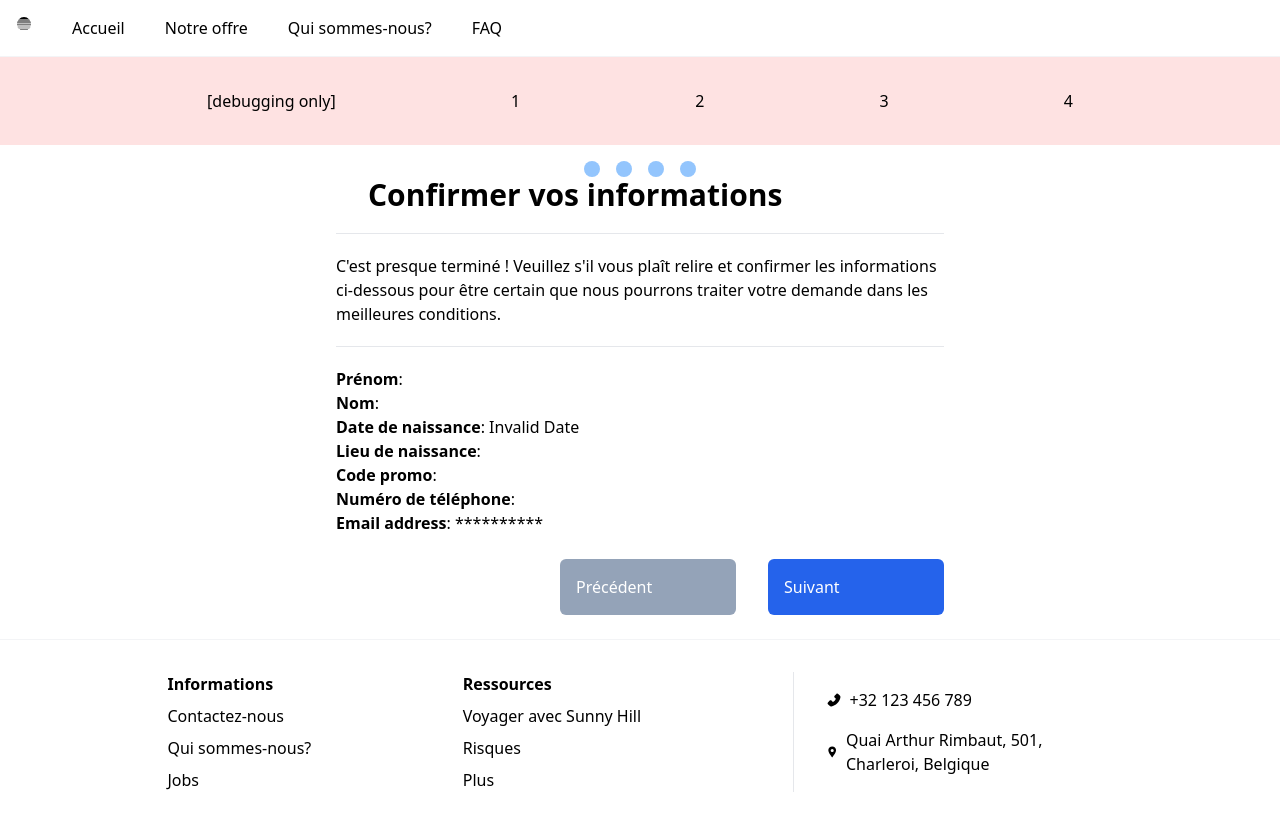
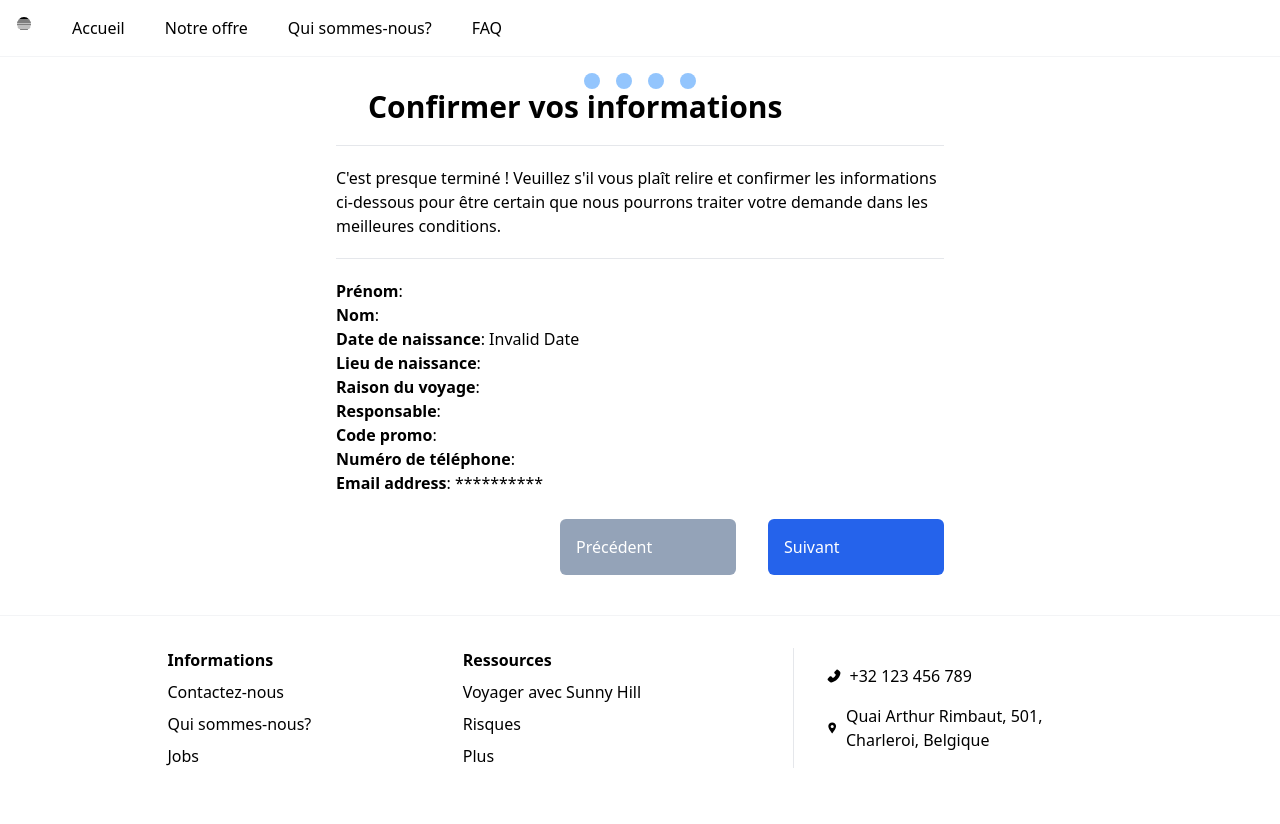
Before and after one commit to nathvda/SunnyHillAgency, a React (Vite) app: page /form/step-four in a window 1280 px wide. After the commit the page ends 800 px from the top, so only its background shows below. Built offline with nearby package versions, Linux system fonts and the light colour scheme.

Commit message:
Fixed form

```diff
--- a/src/Form.tsx
+++ b/src/Form.tsx
@@ -7,13 +7,13 @@ const Form = () => {
 
     return (
         <div className="flex-grow">
-            <div className="bg-red-100 p-8 flex justify-evenly">
+            {/* <div className="bg-red-100 p-8 flex justify-evenly">
             [debugging only]
             <Link to="/form/">1</Link>
             <Link to="/form/step-two">2</Link>
             <Link to="/form/step-three">3</Link>
             <Link to="/form/step-four">4</Link>
-            </div>
+            </div> */}
             <Outlet/>
         </div>
     );
--- a/src/FormSteps/StepFour.tsx
+++ b/src/FormSteps/StepFour.tsx
@@ -34,6 +34,8 @@ const StepFour = () => {
       <div><b>Nom</b>: {formData.lastName}</div>
       <div><b>Date de naissance</b>: {new Date(formData.dateOfBirth).toLocaleDateString()}</div>
       <div><b>Lieu de naissance</b>: {formData.placeOfBirth}</div>
+      <div><b>Raison du voyage</b>: {formData.reasonForTravelling}</div>
+      <div><b>Responsable</b>: {formData.sender}</div>
       <div><b>Code promo</b>: {formData.codePromo}</div>
       <div><b>Numéro de téléphone</b>: {formData.phoneNumber}</div>
       <div><b>Email address</b>: {formData.emailAddress.slice(0,2).concat('**********')}</div>
--- a/src/FormSteps/StepTwo.tsx
+++ b/src/FormSteps/StepTwo.tsx
@@ -7,6 +7,7 @@ import { Listbox } from "@headlessui/react";
 // import { useQuery, gql } from "@apollo/client";
 import Submit from "../Submit";
 import FormHeading from "../FormHeading";
+import { useFormStore } from "../store";
 
 const secondSchema = z.object({
   reasonForTravelling: z
@@ -41,9 +42,11 @@ const options = [
 
 const StepTwo = () => {
   const navigate = useNavigate();
-  const [selectedReason, setSelectedReason] = useState(options[0]);
   // const { loading, error, data } = useQuery(GET_NAMES);
-  const [selectedSender, setSelectedSender] = useState(options[0]);
+
+  const [reason,updateReason] = useFormStore((state) => [state.reasonForTravelling, state.updateReason]);
+  const [sender,updateSender] = useFormStore((state) => [state.sender, state.updateSender]);
+
 
   const {
     control,
@@ -54,8 +57,8 @@ const StepTwo = () => {
     resolver: zodResolver(secondSchema),
   });
   const onSubmit = handleSubmit((data) => {
-    console.log(data);
-    console.log(data);
+    updateSender(data.sender);
+    updateReason(data.reasonForTravelling);
     navigate("/form/step-three", { replace: true });
   });
 
@@ -84,20 +87,20 @@ const StepTwo = () => {
             render={({field:{onChange,value,name}}) => (
               <Listbox value={value} onChange={onChange} name={name}>
                 <Listbox.Label>Raison du départ:</Listbox.Label>
-                <Listbox.Button>{value || "Choisissez votre raison"}</Listbox.Button>
-                <Listbox.Options className="absolute rounded-md border-b-2 border-blue-100 left-10">
+                <Listbox.Button className="relative bg-white p-4 text-center border border-gray-100">{value || reason || "Choisissez votre raison"}
+                <Listbox.Options className="absolute rounded-md border-b-2 border-blue-100">
                   {options.map((person) => (
                     <Listbox.Option
                       key={person.id}
                       value={person.reason}
                       disabled={person.unavailable}
                       as={Fragment}
-                    >{({active,selected}) => (
+                    >
                       <li className="bg-white shadow-sm p-4 border-t border-gray-100 hover:bg-blue-100">{person.reason}</li>
-                      )}
                     </Listbox.Option>
                   ))}
-                </Listbox.Options>
+                </Listbox.Options></Listbox.Button>
+
               </Listbox>
             )}
             {...register("reasonForTravelling")}
@@ -112,7 +115,7 @@ const StepTwo = () => {
             render={({field:{onChange,value,name}}) => (
               <Listbox value={value} onChange={onChange} name={name}>
                 <Listbox.Label>Qui vous envoie:</Listbox.Label>
-                <Listbox.Button>{value || "Choisissez votre responsable"}</Listbox.Button>
+                <Listbox.Button>{value || sender || "Choisissez votre responsable"}</Listbox.Button>
                 <Listbox.Options>
                   {options.map((person) => (
                     <Listbox.Option key={person.id} value={person.reason}>
--- a/src/store.ts
+++ b/src/store.ts
@@ -8,6 +8,8 @@ interface FormState {
         placeOfBirth:string
         phoneNumber:string
         emailAddress:string
+        reasonForTravelling:string
+        sender:string
     }
 
      type Action = {
@@ -18,6 +20,8 @@ interface FormState {
         updatePlaceOfBirth: (placeOfBirth : FormState['placeOfBirth']) => void
         updatePhoneNumber:(phoneNumber: FormState['phoneNumber']) => void
         updateEmailAddress:(emailAddress: FormState['emailAddress']) => void
+        updateReason:(reasonForTravelling: FormState['reasonForTravelling']) => void
+        updateSender:(sender: FormState['sender']) => void
     }
 
 
@@ -29,6 +33,8 @@ export const useFormStore = create<FormState & Action>((set) => ({
                     placeOfBirth:"",
                     phoneNumber:"",
                     emailAddress:"",
+                    sender:"",
+                    reasonForTravelling:"",
                 updateFirstName: (firstName) =>
                     set(() => ({firstName:firstName}))
                 ,
@@ -50,4 +56,9 @@ export const useFormStore = create<FormState & Action>((set) => ({
                 updateEmailAddress : (email) =>
                 set(() => ({emailAddress:email}))
                 ,
+                updateReason: (reasonForTravelling) =>
+                set(() => ({reasonForTravelling:reasonForTravelling})),
+                updateSender: (sender) => {
+                    set(() => ({sender:sender}))
+                }
             }))
```
